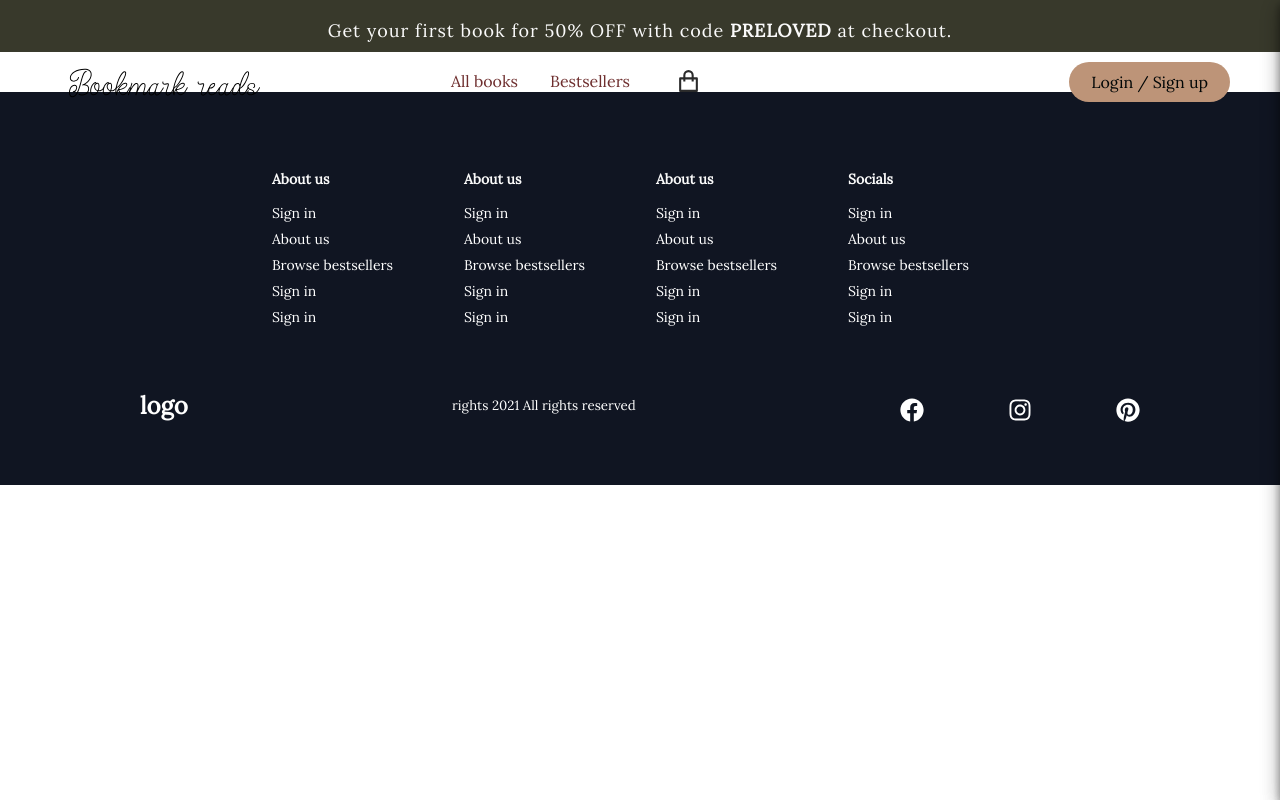
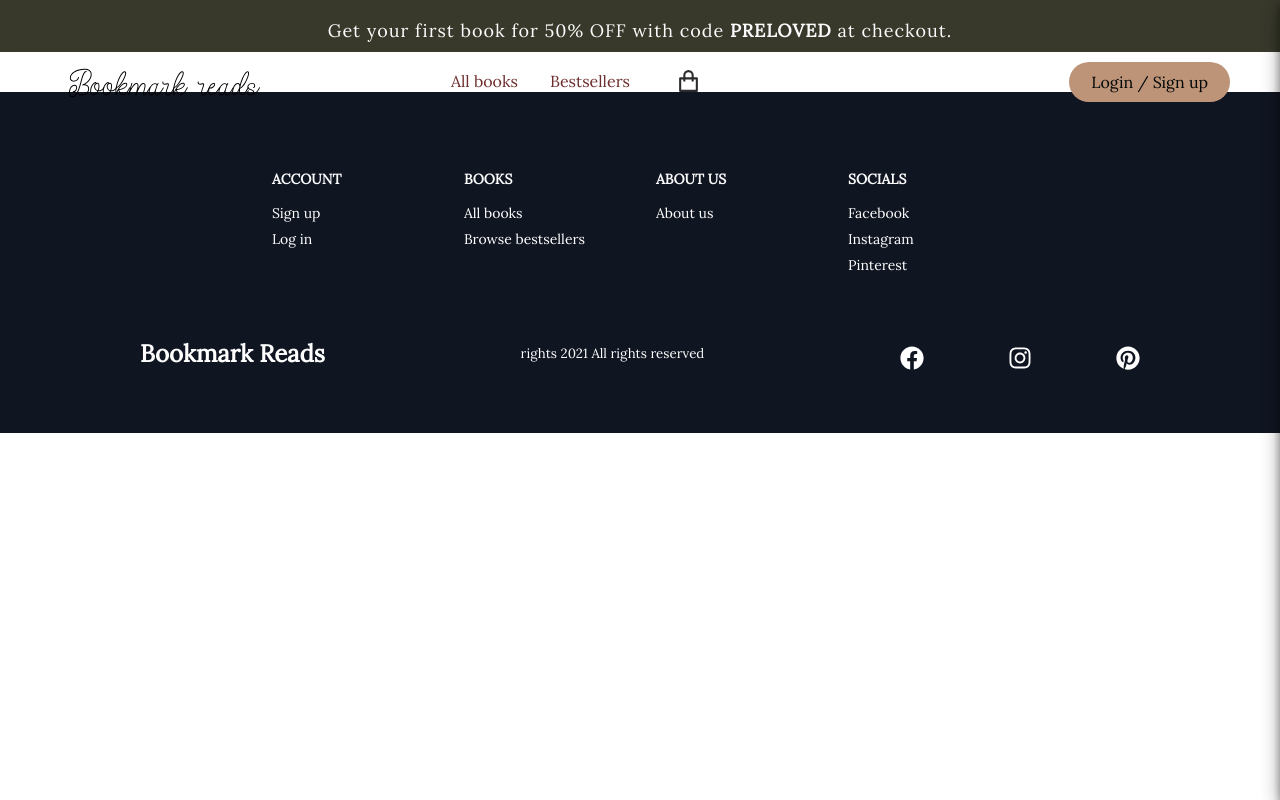
Before and after one commit to Katsiez/final-project-frontend, a React (Create React App) app: page /cart in a window 1280 px wide. Built offline with nearby package versions, Linux system fonts and the light colour scheme.

Commit message:
all i do is clean clean clean no matter wut

```diff
--- a/src/components/Cart/Cart.js
+++ b/src/components/Cart/Cart.js
@@ -1,16 +1,23 @@
 import React from "react";
 import { useSelector, useDispatch } from "react-redux";
-import styled from "styled-components/macro";
 import { CartItem } from "./CartItem";
 import { ui } from "reducers/ui";
-import { Link, BrowserRouter } from "react-router-dom";
+import { BrowserRouter } from "react-router-dom";
 
 import { Subtitle } from "lib/Text";
-import { Button } from "lib/Button";
 import { Generate } from "helpers/RandomPrice";
 
 import { FaTimes } from "react-icons/fa";
 import { IconContext } from "react-icons";
+
+import {
+  RightCart,
+  CartContent,
+  CloseButton,
+  Line,
+  CartProducts,
+  ToShop,
+} from "lib/CartStyling";
 
 export const Cart = () => {
   const dispatch = useDispatch();
@@ -45,7 +52,7 @@ export const Cart = () => {
         </CartProducts>
         <Line />
         <div>
-          <div>Total: {totalPrice}:-</div>
+          <div>Total: {totalPrice}€:-</div>
           <BrowserRouter>
             <ToShop
               to="/checkout"
@@ -59,60 +66,3 @@ export const Cart = () => {
     </RightCart>
   );
 };
-
-const RightCart = styled.div`
-  background-color: #d6f1e9;
-  position: fixed;
-  transform: ${({ open }) => (open ? "translateX(0)" : "translateX(100%)")};
-  top: 0;
-  right: 0;
-  bottom: 0;
-  z-index: 2;
-  width: 300px;
-  overflow-y: scroll;
-  padding-top: 20px;
-  transition: transform 0.3s ease-in-out;
-  box-shadow: 0 4px 8px 0 rgba(0, 0, 0, 0.2), 0 6px 20px 0 rgba(0, 0, 0, 0.19);
-  @media (min-width: 667px) {
-    width: 400px;
-  }
-`;
-const CartContent = styled.div`
-  display: flex;
-  flex-direction: column;
-  align-items: center;
-  margin: 20px;
-`;
-
-const CloseButton = styled(Button)`
-  height: 30px;
-  width: 30px;
-  padding: 0;
-  border: none;
-`;
-
-const Line = styled.div`
-  border-bottom: 1px solid black;
-  width: 200px;
-  margin: 10px;
-`;
-const CartProducts = styled.ul`
-  padding: 0;
-`;
-
-const ToShop = styled(Link)`
-  display: flex;
-  align-items: center;
-  border: 1px solid black;
-  height: 30px;
-  font-size: 16px;
-  background: transparent;
-  padding: 0 20px;
-  text-decoration: none;
-  color: black;
-  margin: 20px;
-  transition: all 0.2s ease-in-out;
-  &:hover {
-    background: #dad41e;
-  }
-`;
--- a/src/components/Cart/CartItem.js
+++ b/src/components/Cart/CartItem.js
@@ -1,66 +1,43 @@
-import React from 'react'
-import { cart } from 'reducers/cart'
-import { useDispatch } from 'react-redux';
-import { RandomPrice } from 'helpers/RandomPrice';
-import { Button } from 'lib/Button'
+import React from "react";
+import { cart } from "reducers/cart";
+import { useDispatch } from "react-redux";
+import { RandomPrice } from "helpers/RandomPrice";
 
-import styled from 'styled-components'
-import { FaTimes } from 'react-icons/fa';
+import { FaTimes } from "react-icons/fa";
 import { IconContext } from "react-icons";
 
-const CartProduct = styled.div`
-  display: flex;
-  flex-direction: column;
-  margin: 20px;
-`
-
-const ProductImg = styled.img`
-  height: 120px;
-`
-
-const ProductWrapper = styled.div`
-  padding: 10px;
-  display: flex;
-  background: white;
-`;
-
-const RemoveButton = styled(Button)`
-  height: 30px;
-  width: 30px;
-  padding: 0;
-  margin: 0 3px;
-  border: none;
-`;
-
-const Details = styled.div`
-  margin-left: 15px;
-  display: flex;
-  flex-direction: row;
-  justify-content: space-between;
-`;
+import {
+  CartProduct,
+  ProductImg,
+  ProductWrapper,
+  RemoveButton,
+  Details,
+} from "lib/CartStyling";
 
 export const CartItem = ({ book }) => {
-  const dispatch = useDispatch()
+  const dispatch = useDispatch();
   return (
     <CartProduct>
       <ProductWrapper>
-        <ProductImg
-          src={book.imageUrl}
-          alt={book.title}
-        />
+        <ProductImg src={book.imageUrl} alt={book.title} />
         <Details>
           <div>
             <p>{book.authors}</p>
             <p>{book.title}</p>
-            <p><RandomPrice/></p>
+            <p>
+              <RandomPrice />
+            </p>
           </div>
-          <RemoveButton type="button" onClick={() => dispatch(cart.actions.removeItem(book))}><IconContext.Provider value={{ color: "#222"}}><FaTimes/></IconContext.Provider></RemoveButton>
+          <RemoveButton
+            type="button"
+            onClick={() => dispatch(cart.actions.removeItem(book))}
+          >
+            <IconContext.Provider value={{ color: "#222" }}>
+              <FaTimes />
+            </IconContext.Provider>
+          </RemoveButton>
         </Details>
       </ProductWrapper>
     </CartProduct>
-  )
-}
-
-//Where is the total price?
-//Why is it removing only one item as it should, but adding plus one to all?
-//Even though it's adding +1 to all, it's not updating the bag quantity
+  );
+};
--- a/src/components/Footer/Footer.js
+++ b/src/components/Footer/Footer.js
@@ -25,46 +25,34 @@ export const Footer = () => {
         <FooterLinksContainer>
           <FooterLinksWrapper>
             <FooterLinkItems>
-              <FooterLinkTitle>About us</FooterLinkTitle>
-              <FooterLink to="/signup">Sign in</FooterLink>
-              <FooterLink to="/about">About us</FooterLink>
-              <FooterLink to="/bestseller">Browse bestsellers</FooterLink>
-              <FooterLink to="/login">Sign in</FooterLink>
-              <FooterLink to="/login">Sign in</FooterLink>
+              <FooterLinkTitle>ACCOUNT</FooterLinkTitle>
+              <FooterLink to="/signup">Sign up</FooterLink>
+              <FooterLink to="/login">Log in</FooterLink>
             </FooterLinkItems>
             <FooterLinkItems>
-              <FooterLinkTitle>About us</FooterLinkTitle>
-              <FooterLink to="/signup">Sign in</FooterLink>
-              <FooterLink to="/about">About us</FooterLink>
+              <FooterLinkTitle>BOOKS</FooterLinkTitle>
+              <FooterLink to="/books">All books</FooterLink>
               <FooterLink to="/books/bestseller">Browse bestsellers</FooterLink>
-              <FooterLink to="/login">Sign in</FooterLink>
-              <FooterLink to="/login">Sign in</FooterLink>
             </FooterLinkItems>
           </FooterLinksWrapper>
           <FooterLinksWrapper>
             <FooterLinkItems>
-              <FooterLinkTitle>About us</FooterLinkTitle>
-              <FooterLink to="/signup">Sign in</FooterLink>
+              <FooterLinkTitle>ABOUT US</FooterLinkTitle>
               <FooterLink to="/about">About us</FooterLink>
-              <FooterLink to="/bestseller">Browse bestsellers</FooterLink>
-              <FooterLink to="/login">Sign in</FooterLink>
-              <FooterLink to="/login">Sign in</FooterLink>
             </FooterLinkItems>
             <FooterLinkItems>
-              <FooterLinkTitle>Socials</FooterLinkTitle>
+              <FooterLinkTitle>SOCIALS</FooterLinkTitle>
               {/* A TAGS FOR ACTUAL LINKS */}
-              <FooterLink to="/signup">Sign in</FooterLink>
-              <FooterLink to="/about">About us</FooterLink>
-              <FooterLink to="/bestseller">Browse bestsellers</FooterLink>
-              <FooterLink to="/signup">Sign in</FooterLink>
-              <FooterLink to="/signup">Sign in</FooterLink>
+              <FooterLink to="/home">Facebook</FooterLink>
+              <FooterLink to="/home">Instagram</FooterLink>
+              <FooterLink to="/home">Pinterest</FooterLink>
             </FooterLinkItems>
           </FooterLinksWrapper>
         </FooterLinksContainer>
 
         <SocialMedia>
           <SocialMediaWrap>
-            <SocialLogo to="/">logo</SocialLogo>
+            <SocialLogo to="/">Bookmark Reads</SocialLogo>
             <WebsiteRights>
               rights {new Date().getFullYear()} All rights reserved
             </WebsiteRights>
--- /dev/null
+++ b/src/lib/CartStyling.js
@@ -0,0 +1,93 @@
+import styled from "styled-components";
+import { Button } from "lib/Button";
+import { Link } from "react-router-dom";
+
+export const RightCart = styled.div`
+  background-color: #d6f1e9;
+  position: fixed;
+  transform: ${({ open }) => (open ? "translateX(0)" : "translateX(100%)")};
+  top: 0;
+  right: 0;
+  bottom: 0;
+  z-index: 2;
+  width: 300px;
+  overflow-y: scroll;
+  padding-top: 20px;
+  transition: transform 0.3s ease-in-out;
+  box-shadow: 0 4px 8px 0 rgba(0, 0, 0, 0.2), 0 6px 20px 0 rgba(0, 0, 0, 0.19);
+  @media (min-width: 667px) {
+    width: 400px;
+  }
+`;
+
+export const CartContent = styled.div`
+  display: flex;
+  flex-direction: column;
+  align-items: center;
+  margin: 20px;
+`;
+
+export const CloseButton = styled(Button)`
+  height: 30px;
+  width: 30px;
+  padding: 0;
+  border: none;
+`;
+
+export const Line = styled.div`
+  border-bottom: 1px solid black;
+  width: 200px;
+  margin: 10px;
+`;
+
+export const CartProducts = styled.ul`
+  padding: 0;
+`;
+
+export const ToShop = styled(Link)`
+  display: flex;
+  align-items: center;
+  border: 1px solid black;
+  height: 30px;
+  font-size: 16px;
+  background: transparent;
+  padding: 0 20px;
+  text-decoration: none;
+  color: black;
+  margin: 20px;
+  transition: all 0.2s ease-in-out;
+  &:hover {
+    background: #dad41e;
+  }
+`;
+
+export const CartProduct = styled.div`
+  display: flex;
+  flex-direction: column;
+  margin: 20px;
+`;
+
+export const ProductImg = styled.img`
+  height: 120px;
+`;
+
+export const ProductWrapper = styled.div`
+  padding: 10px;
+  display: flex;
+  background: white;
+`;
+
+export const RemoveButton = styled(Button)`
+  height: 30px;
+  width: 30px;
+  padding: 0;
+  margin: 0 3px;
+  border: none;
+`;
+
+export const Details = styled.div`
+  margin-left: 15px;
+  display: flex;
+  flex-direction: row;
+  justify-content: space-between;
+`;
--- a/src/reducers/cart.js
+++ b/src/reducers/cart.js
@@ -7,8 +7,10 @@ export const cart = createSlice({
   },
   reducers: {
     addItem: (state, action) => {
-      const existingProduct = state.items.find((item) => item._id === action.payload._id)
+      const existingProduct = state.items.find((item) => item.bookID === action.payload.bookID)
       console.log("add", state, action)
+      console.log("existing product", existingProduct)
+
 
       if (existingProduct) {
         existingProduct.quantity += 0
@@ -17,10 +19,10 @@ export const cart = createSlice({
       }
     },
     removeItem: (state, action) => {
-      const existingProduct = state.items.find((item) => item._id === action.payload._id)
+      const existingProduct = state.items.find((item) => item.bookID === action.payload.bookID)
 
       if (existingProduct && existingProduct.quantity === 1) {
-        state.items = state.items.filter((item) => item._id !== action.payload._id)
+        state.items = state.items.filter((item) => item.bookID !== action.payload.bookID)
       } else if (existingProduct) {
         existingProduct.quantity -= 1
       }
```
